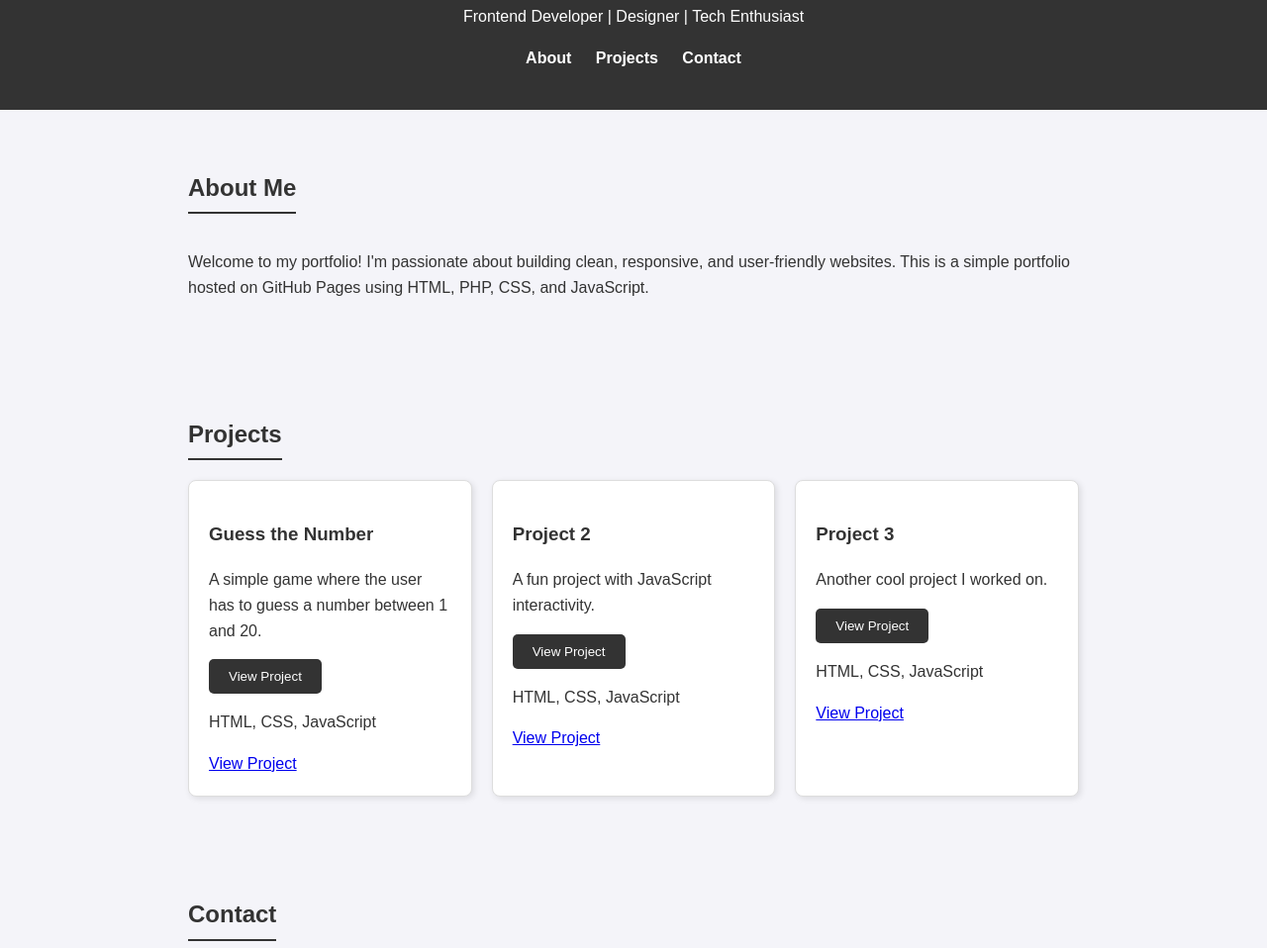
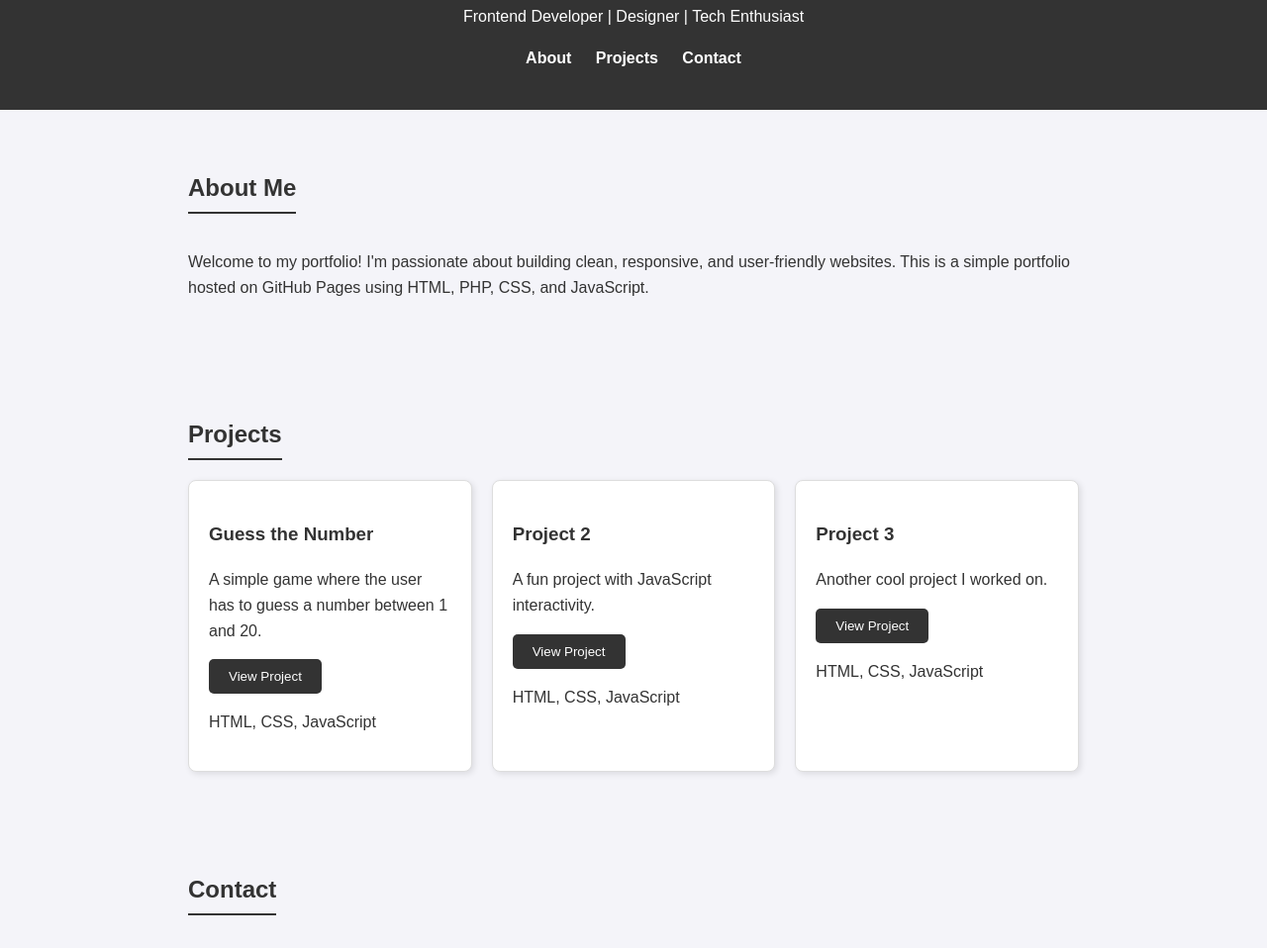
Before and after one commit to bethanysibs/online-portfolio, a plain HTML site: page index.html in a window 1280 px wide. Shown: the part 116-1074 px from the top of the page at 99% size. Drawn offline with Linux system fonts and the light colour scheme.

Commit message:
quick update

```diff
--- a/index.html
+++ b/index.html
@@ -142,9 +142,9 @@
   <script>
     // Sample projects data
     const projects = [
-      { title: "Guess the Number", desc: "A simple game where the user has to guess a number between 1 and 20." , link: "https://github.com/bethanysibala/guess-the-number", tech_stack: "HTML, CSS, JavaScript"},
-      { title: "Project 2", desc: "A fun project with JavaScript interactivity." , link: "https://github.com/bethanysibala/project-2", tech_stack: "HTML, CSS, JavaScript"},
-      { title: "Project 3", desc: "Another cool project I worked on." , link: "https://github.com/bethanysibala/project-3", tech_stack: "HTML, CSS, JavaScript"}
+      { title: "Guess the Number", desc: "A simple game where the user has to guess a number between 1 and 20." , link: "https://bethanysibs.github.io/guessThatNumber/", tech_stack: "HTML, CSS, JavaScript"},
+      { title: "Project 2", desc: "A fun project with JavaScript interactivity." , link: "https://bethanysibala.github.io/project-2/", tech_stack: "HTML, CSS, JavaScript"},
+      { title: "Project 3", desc: "Another cool project I worked on." , link: "https://bethanysibala.github.io/project-3/", tech_stack: "HTML, CSS, JavaScript"}
     ];
 
     // Dynamically add projects to the page
@@ -153,9 +153,8 @@
       const card = document.createElement("div");
       card.className = "card";
       card.innerHTML = `<h3>${p.title}</h3><p>${p.desc}</p>
-                        <button onclick="alert('Opening ${p.title}...')">View Project</button>
-                        <p>${p.tech_stack}</p>
-                        <a href="${p.link}" target="_blank">View Project</a>`;
+                        <button href="${p.link}" target="_blank">View Project</button>
+                        <p>${p.tech_stack}</p>`;
       container.appendChild(card);
     });
   </script>
```
Also changed, not shown: 1 other file.
